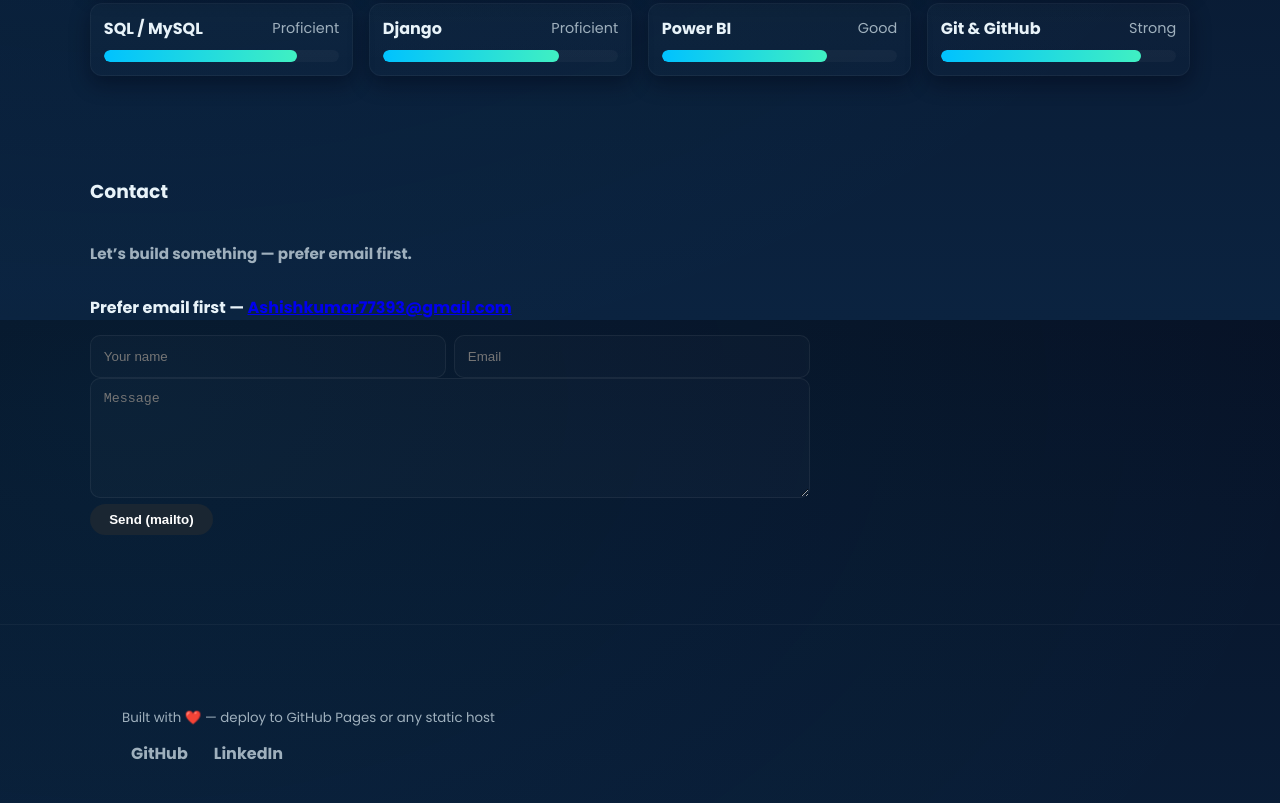
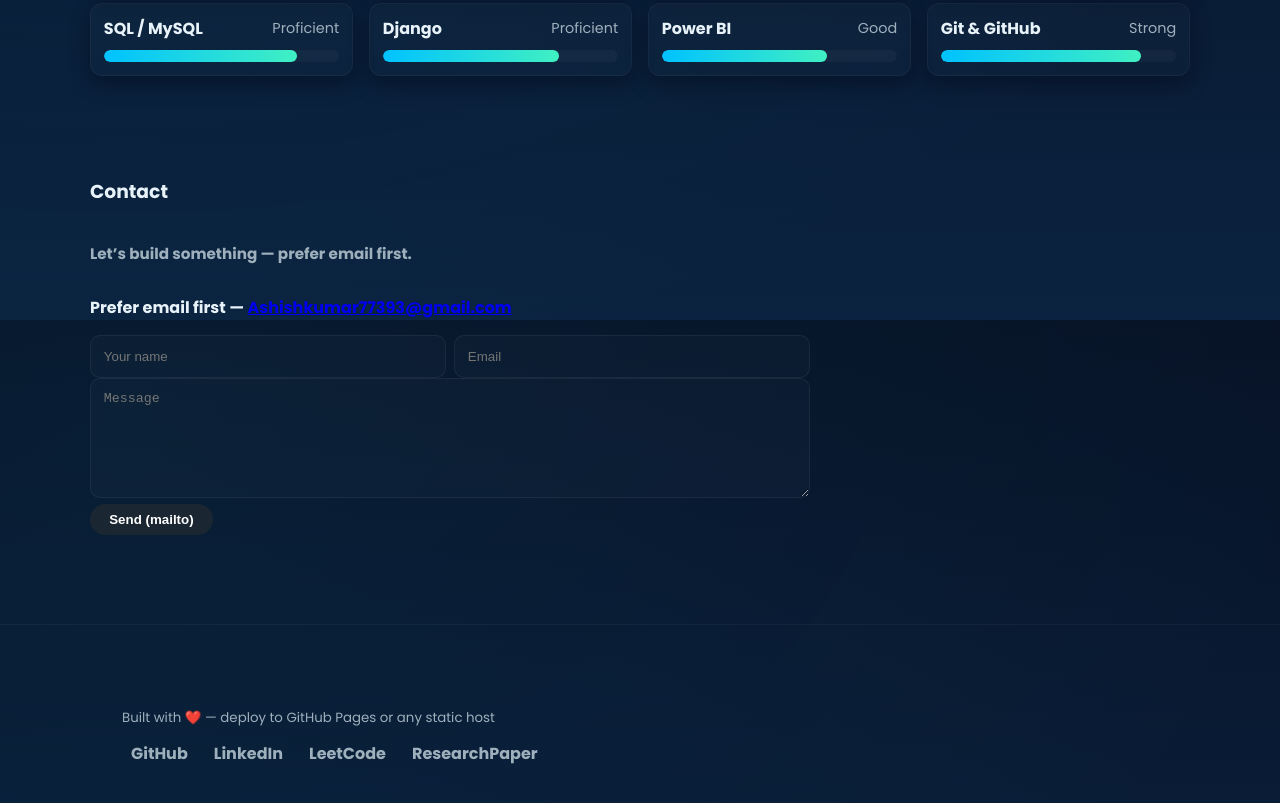
Before and after one commit to Ashish77393/Ashish_portfolio, a website: page index.html in a window 1280 px wide. Shown: the part 2880-3683 px from the top of the page. Drawn offline with Linux system fonts and the light colour scheme.

Commit message:
Add links to LeetCode and ResearchPaper in footer

```diff
--- a/index.html
+++ b/index.html
@@ -428,6 +428,22 @@
             rel="noopener"
             >LinkedIn</a
           >
+
+           <a
+            href="https://leetcode.com/u/Ashishkumar_12345/
+"
+            target="_blank"
+            rel="noopener"
+            >LeetCode</a
+          >
+
+           <a
+            href="https://ieeexplore.ieee.org/document/11281258
+"
+            target="_blank"
+            rel="noopener"
+            >ResearchPaper</a
+          >
         </div>
       </div>
     </footer>
```
